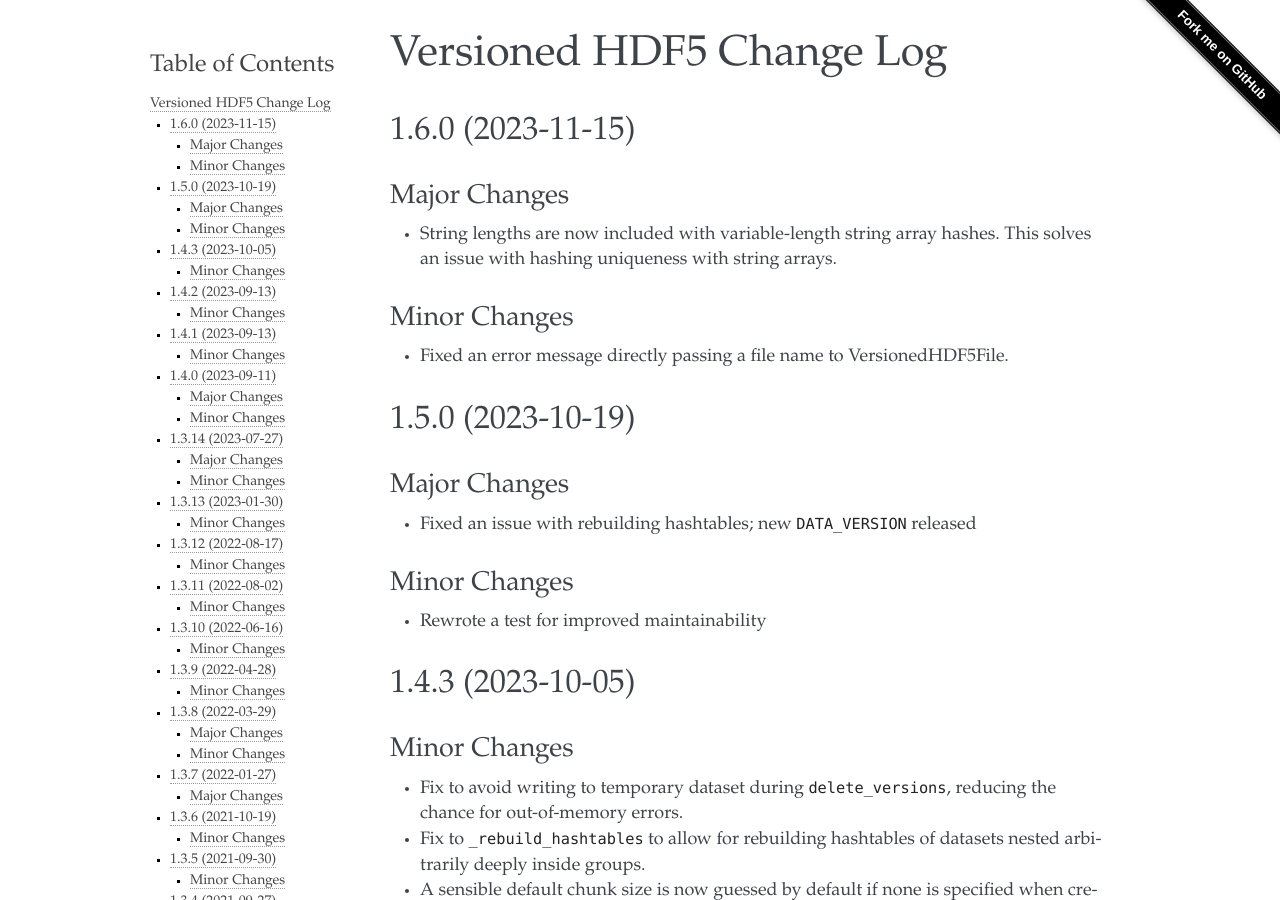
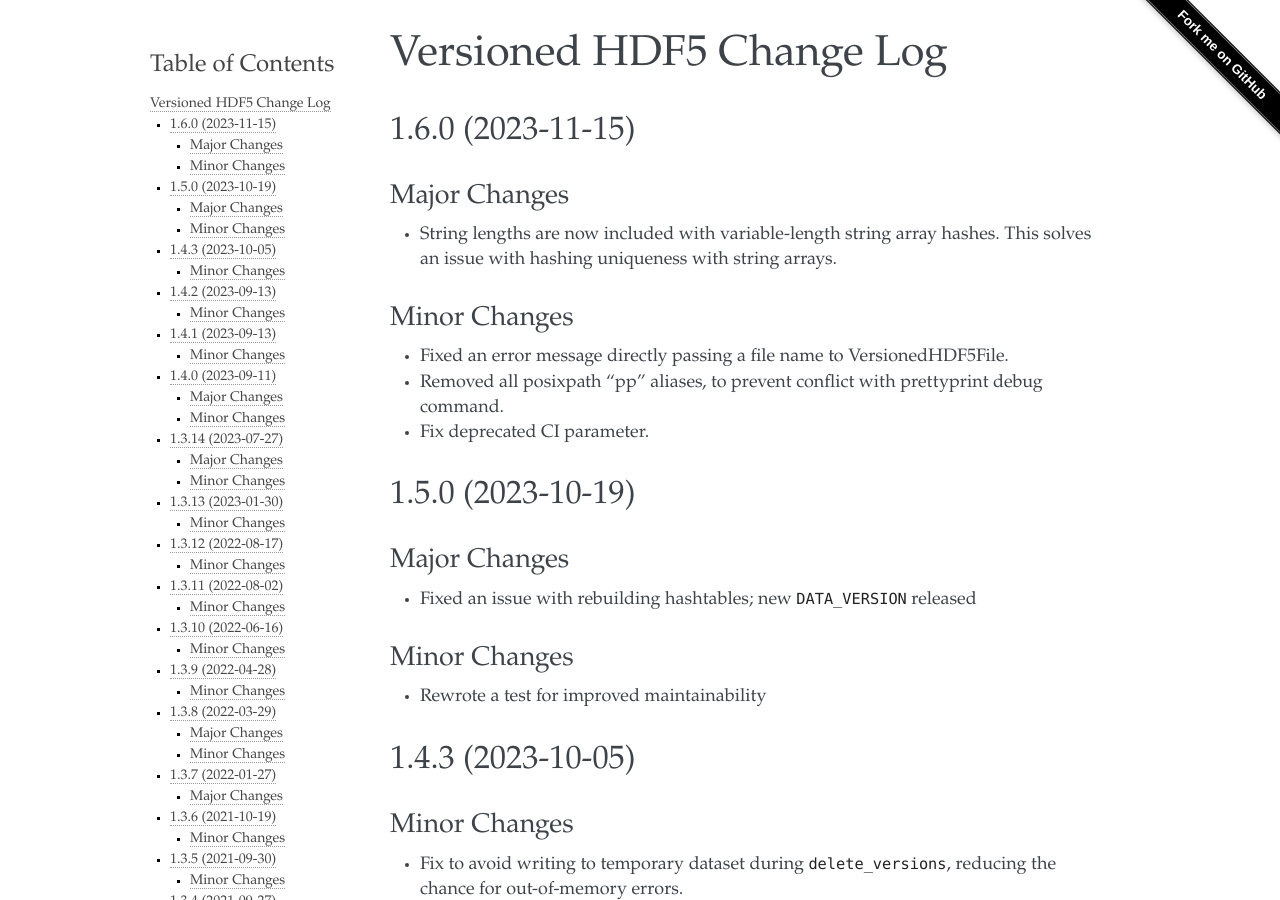
Before and after one commit to deshaw/versioned-hdf5, a Sphinx documentation site: the page built from docs/changelog.md, in a window 1280 px wide and 900 px high. Built offline with Sphinx 7.4.7, drawn with Linux system fonts in a browser that asks for light colours.

Commit message:
Fixed 1.6.0 release notes (#292)

```diff
--- a/docs/changelog.md
+++ b/docs/changelog.md
@@ -11,6 +11,9 @@ Versioned HDF5 Change Log
 ### Minor Changes
 
 - Fixed an error message directly passing a file name to VersionedHDF5File.
+- Removed all posixpath "pp" aliases, to prevent conflict with prettyprint debug
+  command.
+- Fix deprecated CI parameter.
 
 ## 1.5.0 (2023-10-19)
 
```
